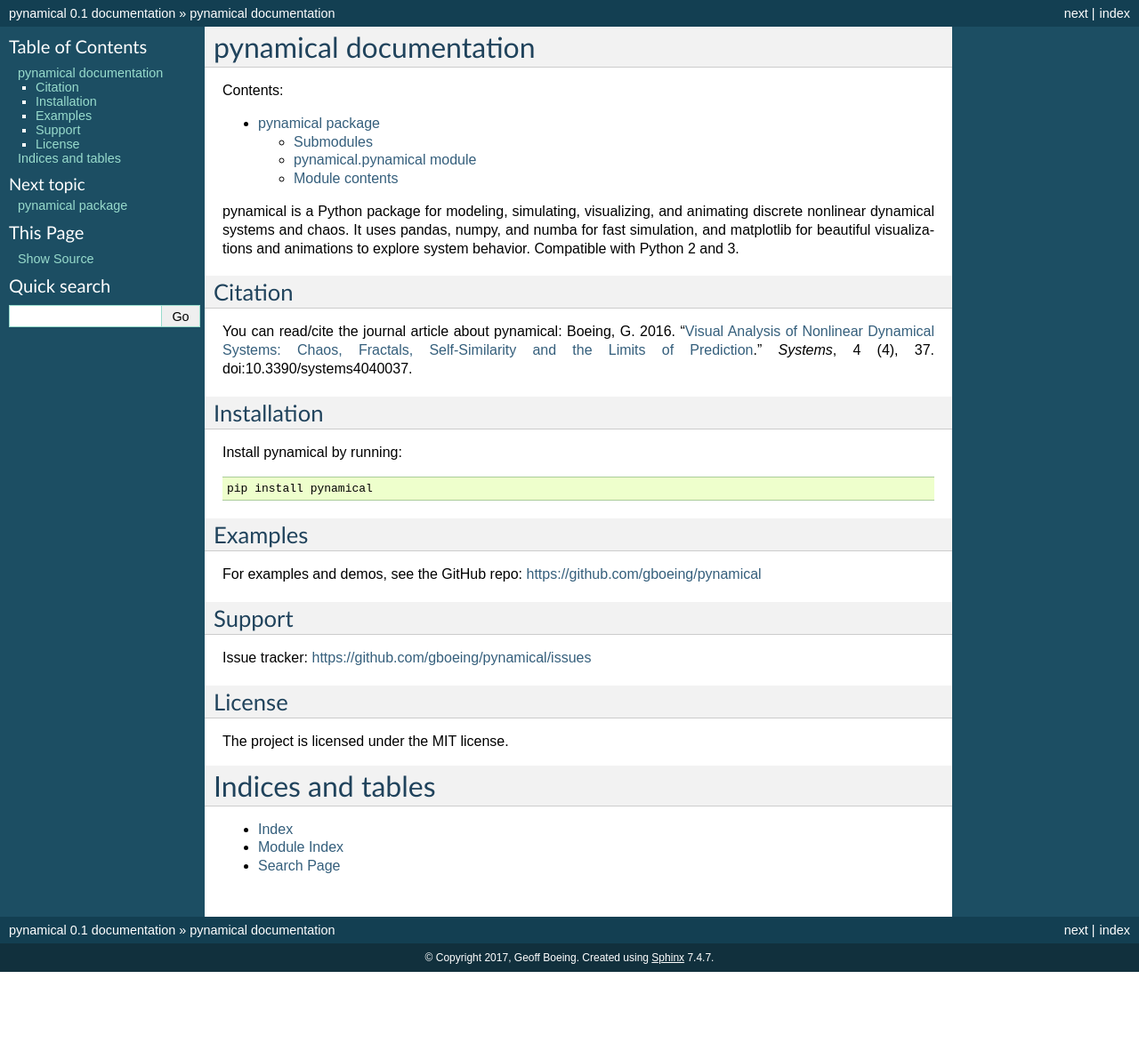
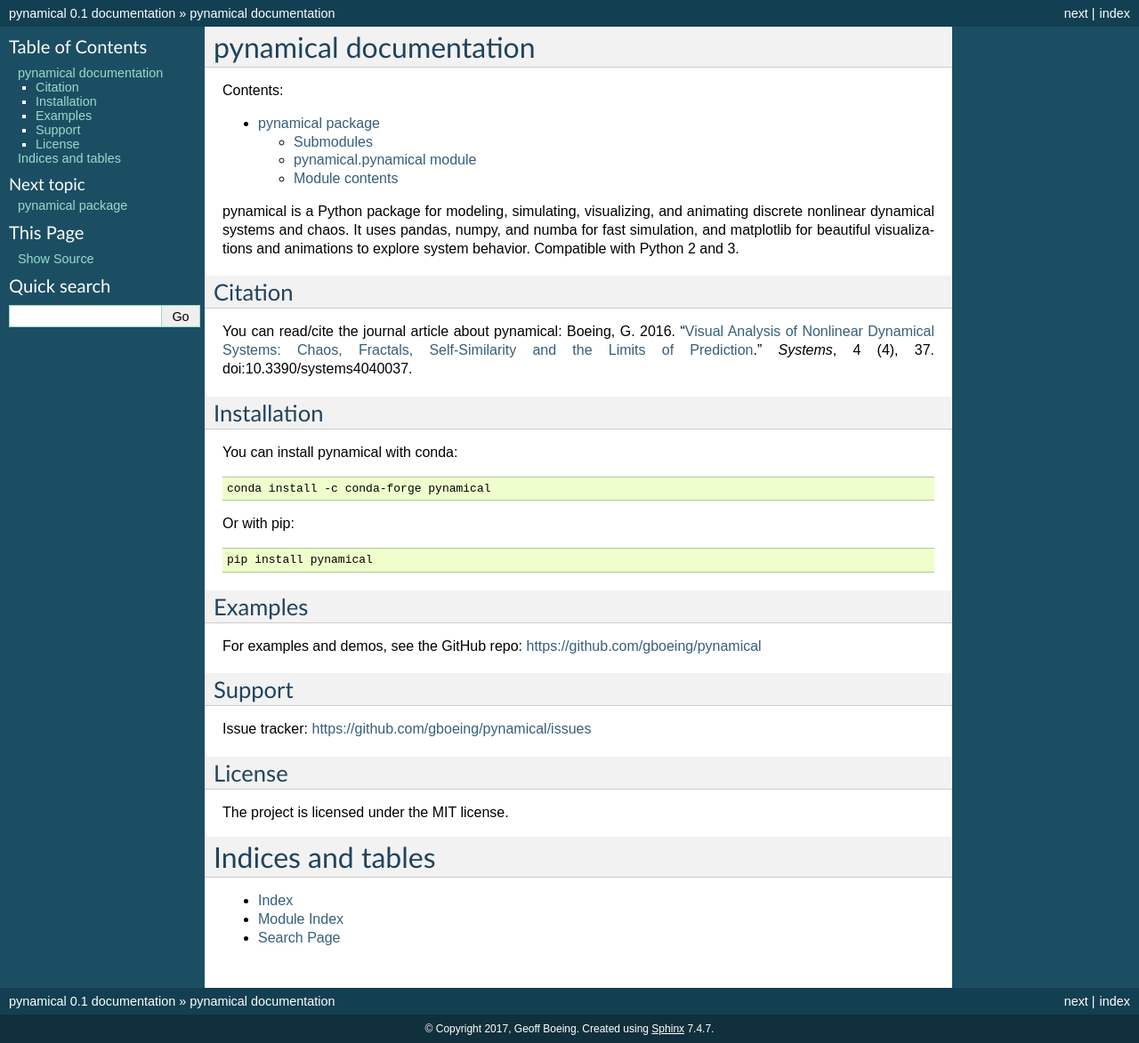
Before and after one commit to gboeing/pynamical, a Sphinx documentation site: the page built from docs/source/index.rst, in a window 1280 px wide. Shown: the whole page at 89% size. Built offline with Sphinx 7.4.7, drawn with Linux system fonts in a browser that asks for light colours; before the commit the page ends 1093 px from its top, so only the background shows below that.

Commit message:
add conda install instructions

```diff
--- a/docs/source/index.rst
+++ b/docs/source/index.rst
@@ -24,7 +24,13 @@ You can read/cite the journal article about pynamical: Boeing, G. 2016. "`Visual
 Installation
 ------------
 
-Install pynamical by running:
+You can install pynamical with conda:
+
+.. code-block:: shell
+
+    conda install -c conda-forge pynamical
+
+Or with pip:
 
 .. code-block:: shell
 
```
Also changed, not shown: README.md (+8 -0 lines).
